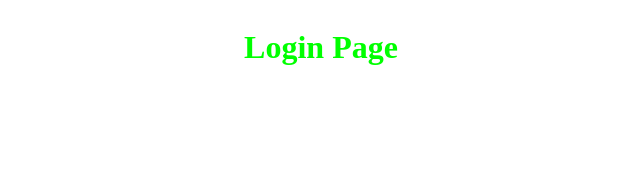
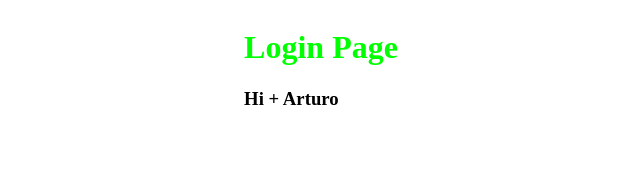
Before and after one commit to KUDABAEV/MyProject, a React (Create React App) app in the folder frontend/: page /login in a window 1280 px wide. Shown: the top 178 px of the page, without its empty margins (319-959 px from the left). Built offline with nearby package versions, Linux system fonts and the light colour scheme.

Commit message:
Lesson-07

```diff
--- /dev/null
+++ b/frontend/src/components/auth/login/Greeting.tsx
@@ -0,0 +1,15 @@
+import React from "react";
+interface IGreeting {
+    name: string
+}
+
+const Greeting = (props:IGreeting) =>{
+
+    return (
+        <div>
+            <h3>Hi + {props.name}</h3>
+        </div>
+    )
+}
+
+export default Greeting;
--- a/frontend/src/components/auth/login/index.tsx
+++ b/frontend/src/components/auth/login/index.tsx
@@ -1,10 +1,13 @@
 import React from "react";
 import style from './style.module.css';
+import Greeting from "./Greeting";
 
 const LoginPage = () =>{
+    const name = 'Arturo';
     return (
         <div>
             <h1 className={style.heading}>Login Page</h1>
+            <Greeting name={name} />
         </div>
     )
 }
```
